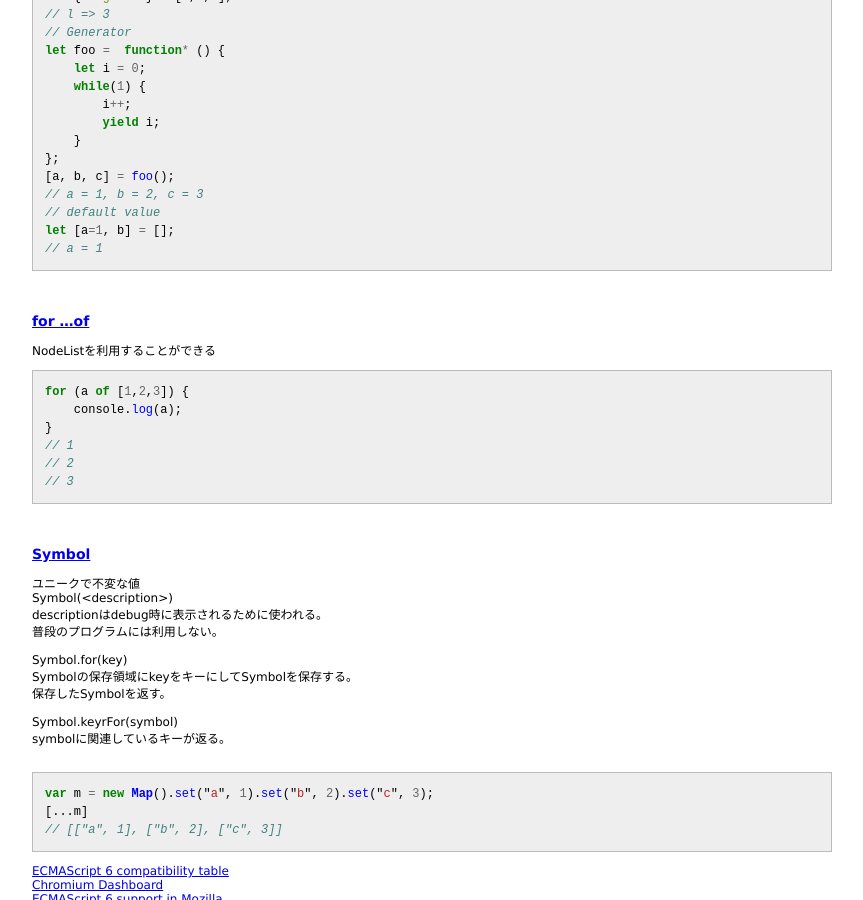
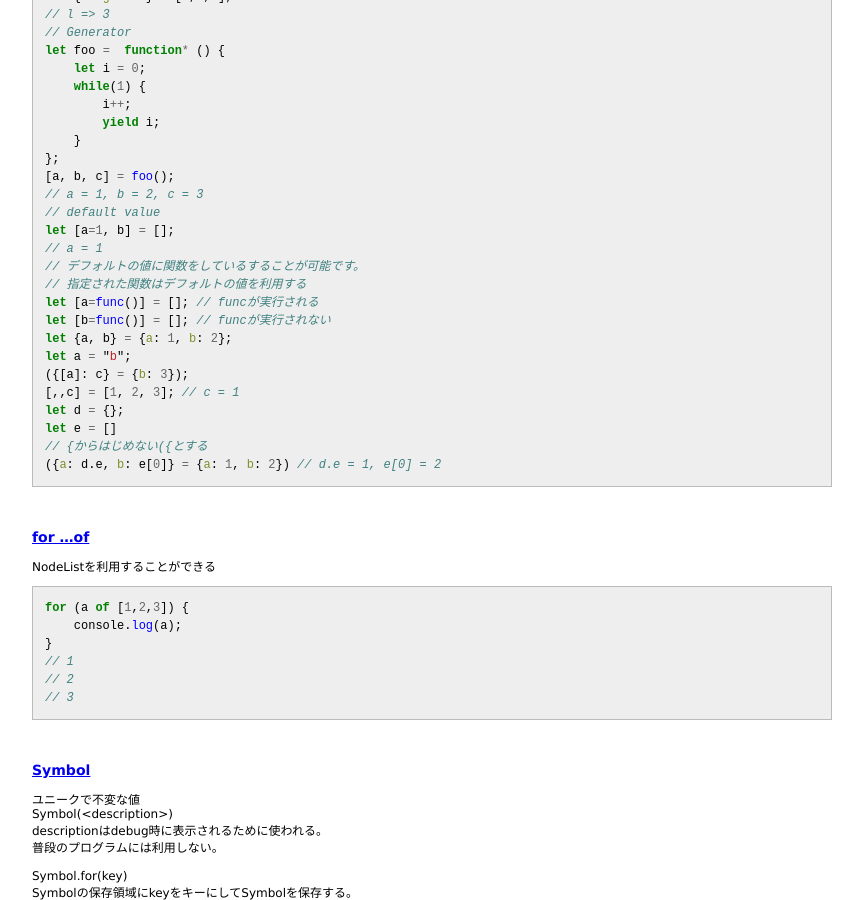
Before and after one commit to 38elements/38elements.github.com, a Jekyll site: the page built from _posts/2014-10-22-es6.md, in a window 1280 px wide and 900 px high, scrolled down 626 px. Shown: the whole window, without its empty margins (208-1071 px from the left). Built offline with Jekyll 4.4.1, drawn with Linux system fonts in a browser that asks for light colours; Markdown is read by kramdown in place of the engine named in the settings.

Commit message:
Update 2014-10-22-es6.md

```diff
--- a/_posts/2014-10-22-es6.md
+++ b/_posts/2014-10-22-es6.md
@@ -46,6 +46,18 @@ let foo =  function* () {
 // default value
 let [a=1, b] = [];
 // a = 1
+// デフォルトの値に関数をしているすることが可能です。
+// 指定された関数はデフォルトの値を利用する
+let [a=func()] = []; // funcが実行される
+let [b=func()] = []; // funcが実行されない
+let {a, b} = {a: 1, b: 2};
+let a = "b";
+({[a]: c} = {b: 3});
+[,,c] = [1, 2, 3]; // c = 1
+let d = {};
+let e = []
+// {からはじめない({とする
+({a: d.e, b: e[0]} = {a: 1, b: 2}) // d.e = 1, e[0] = 2
 {% endhighlight %}
 <br/>
 
```
